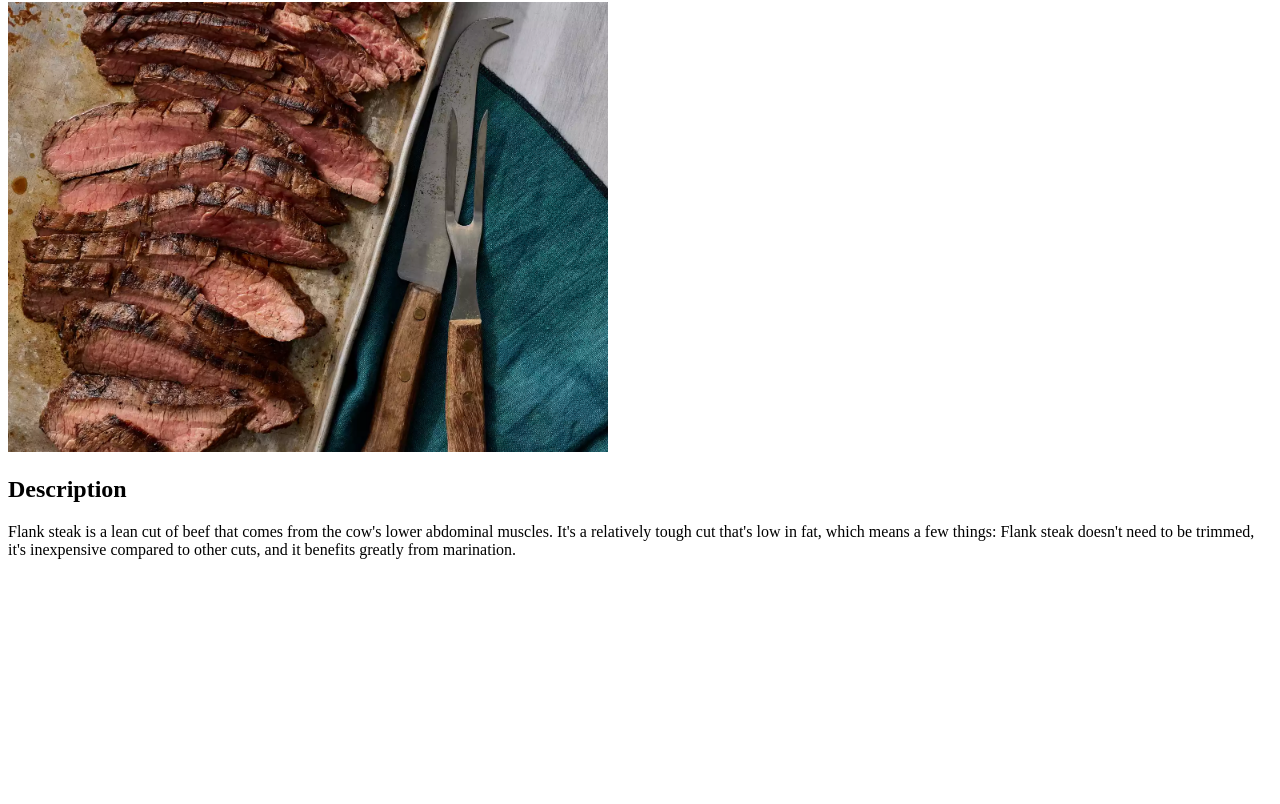
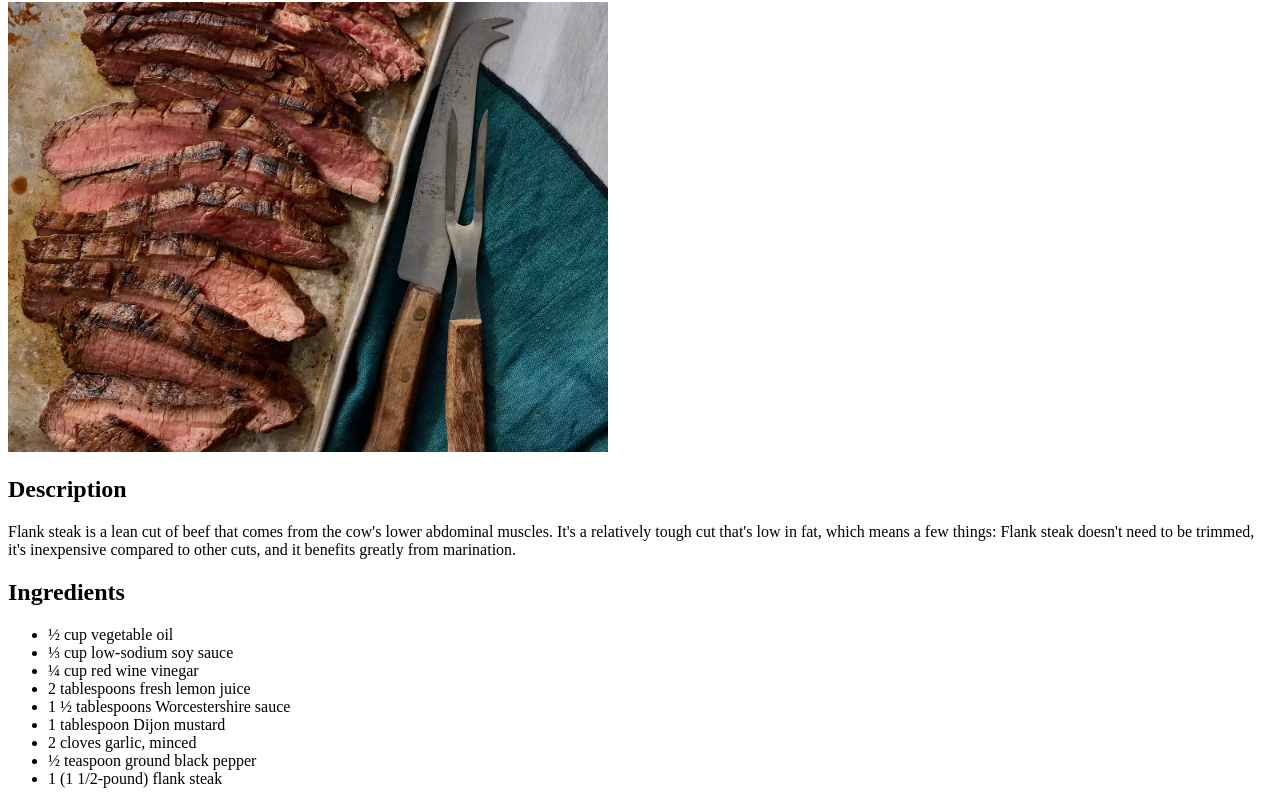
Before and after one commit to kennethespaldon/odin-recipes, a plain HTML site: page recipes/marinated-flank-steak.html in a window 1280 px wide. Shown: the part 78-882 px from the top of the page. Before the commit the page ends 800 px from the top, so only its background shows below. Drawn offline with Linux system fonts and the light colour scheme.

Commit message:
Add marinated flank steak ingredients

```diff
--- a/recipes/marinated-flank-steak.html
+++ b/recipes/marinated-flank-steak.html
@@ -11,5 +11,18 @@
 
         <h2>Description</h2>
         <p>Flank steak is a lean cut of beef that comes from the cow's lower abdominal muscles. It's a relatively tough cut that's low in fat, which means a few things: Flank steak doesn't need to be trimmed, it's inexpensive compared to other cuts, and it benefits greatly from marination.</p>
+
+        <h2>Ingredients</h2>
+        <ul>
+            <li>½ cup vegetable oil</li>
+            <li>⅓ cup low-sodium soy sauce</li>
+            <li>¼ cup red wine vinegar</li>
+            <li>2 tablespoons fresh lemon juice</li>
+            <li>1 ½ tablespoons Worcestershire sauce</li>
+            <li>1 tablespoon Dijon mustard</li>
+            <li>2 cloves garlic, minced</li>
+            <li>½ teaspoon ground black pepper</li>
+            <li>1 (1 1/2-pound) flank steak</li>
+        </ul>
     </body>
 </html>
```
